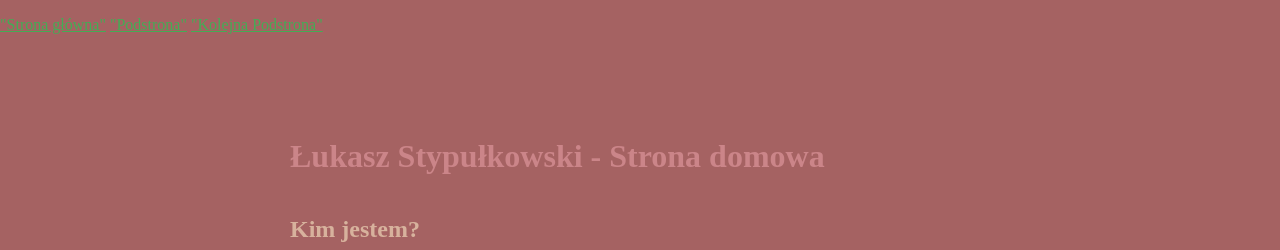
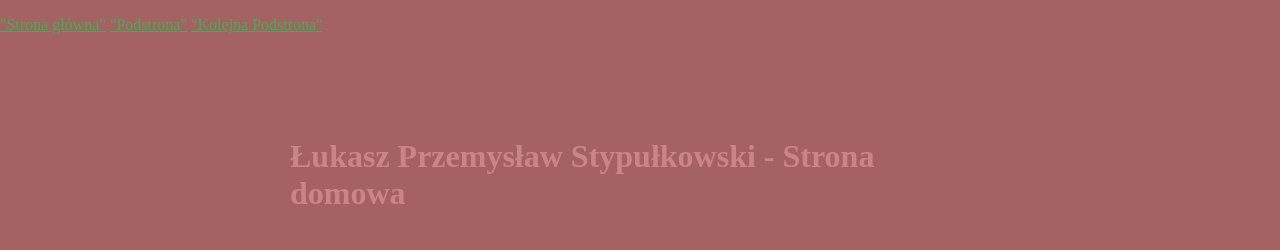
Before and after one commit to Lukasz1991/homepage, a plain HTML site: page index.html in a window 1280 px wide. Shown: the top 250 px of the page. Drawn offline with Linux system fonts and the light colour scheme.

Commit message:
feat: new header

```diff
--- a/index.html
+++ b/index.html
@@ -23,7 +23,7 @@
     <main id="top" class="main">
         <header>
             <h1 class="heading">
-                Łukasz Stypułkowski - Strona domowa
+                Łukasz Przemysław Stypułkowski - Strona domowa
             </h1>
         </header>
 
```
Also changed, not shown: 1 other file.
